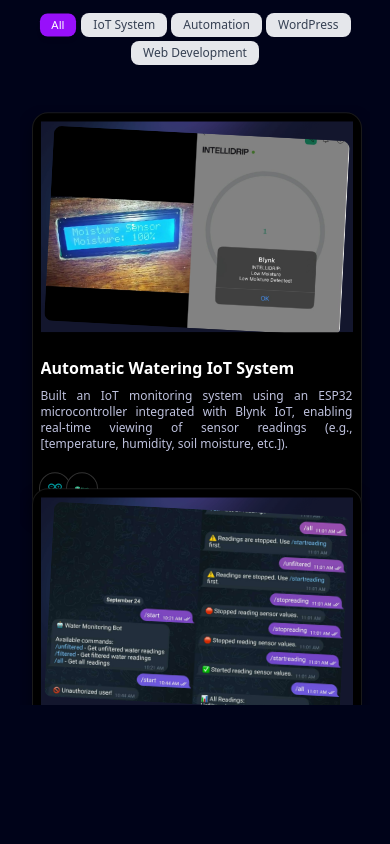
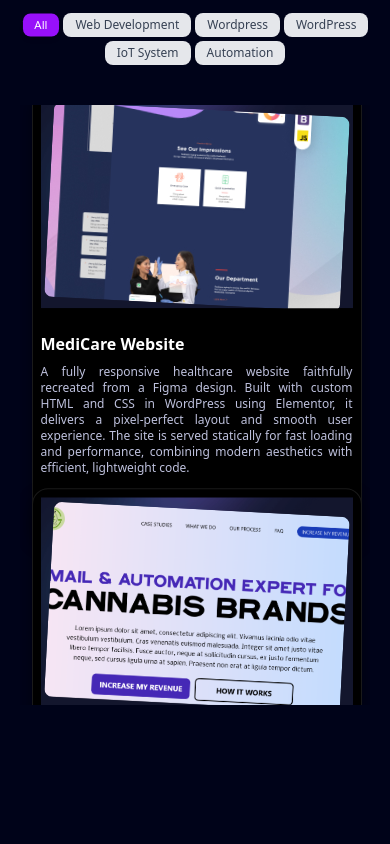
Before and after one commit to JustMe1234567/next-portfolio, a Next.js app: page / in a window 390 px wide. Shown: the part 3000-3844 px from the top of the page. Built offline with nearby package versions, Linux system fonts and the light colour scheme; grey boxes are pictures that could not be loaded.

Commit message:
added another project Medicare

```diff
--- a/components/RecentProjects2.tsx
+++ b/components/RecentProjects2.tsx
@@ -55,7 +55,7 @@
           grid-cols-1
           md:grid-cols-2
           lg:grid-cols-3
-          lg:max-h-[550px]   /* ~2 rows (6 cards) desktop */
+          lg:max-h-full   /* ~2 rows (6 cards) desktop */
           max-h-[600px]      /* ~4 cards mobile */
           overflow-y-auto
 
--- a/data/index.ts
+++ b/data/index.ts
@@ -82,6 +82,39 @@
 
 export const projects = [
   {
+    id: 3,
+    title: "MediCare Website",
+    des: "A fully responsive healthcare website faithfully recreated from a Figma design. Built with custom HTML and CSS in WordPress using Elementor, it delivers a pixel-perfect layout and smooth user experience. The site is served statically for fast loading and performance, combining modern aesthetics with efficient, lightweight code.",
+    img: "/medicareImg.jpg",
+    iconLists: [
+      "/cssLogo.svg",
+      "/tail.svg",
+      "/htmlLogo.svg",
+      "/netlifyLogo.svg",
+      "/elementor-icon.svg",
+    ],
+    link: "https://medicare101.netlify.app/",
+    category: ["Web Development", "Wordpress"],
+    target: "_blank",
+    live: true,
+  },
+  {
+    id: 4,
+    title: "Cannabis Email And Automation Website",
+    des: "Translated a Figma design into a fully functional static website using HTML and CSS for a WordPress frontend. Focused on precise layout implementation and desktop-specific optimization as per project guidelines.",
+    img: "/cannabisAssessment.png",
+    iconLists: [
+      "/cssLogo.svg",
+      "/tail.svg",
+      "/htmlLogo.svg",
+      "/netlifyLogo.svg",
+    ],
+    link: "https://lotus-assessment.netlify.app/",
+    category: ["WordPress", "Web Development"],
+    target: "_blank",
+    live: true,
+  },
+  {
     id: 1,
     title: "Automatic Watering IoT System",
     des: "Built an IoT monitoring system using an ESP32 microcontroller integrated with Blynk IoT, enabling real-time viewing of sensor readings (e.g., [temperature, humidity, soil moisture, etc.]).",
@@ -102,33 +135,6 @@
     category: ["IoT System", "Automation"],
     target: "none",
     live: false,
-  },
-  // {
-  //   id: 3,
-  //   title: "AI Image SaaS - Canva Application",
-  //   des: "A REAL Software-as-a-Service app with AI features and a payments and credits system using the latest tech stack.",
-  //   img: "/p3.svg",
-  //   iconLists: ["/re.svg", "/tail.svg", "/ts.svg", "/three.svg", "/c.svg"],
-  //   link: "#3",
-  //   category: ["Web Development"],
-  //   target: "none",
-  //   live: false,
-  // },
-  {
-    id: 4,
-    title: "Cannabis Email And Automation Website",
-    des: "Translated a Figma design into a fully functional static website using HTML and CSS for a WordPress frontend. Focused on precise layout implementation and desktop-specific optimization as per project guidelines.",
-    img: "/cannabisAssessment.png",
-    iconLists: [
-      "/cssLogo.svg",
-      "/tail.svg",
-      "/htmlLogo.svg",
-      "/netlifyLogo.svg",
-    ],
-    link: "https://lotus-assessment.netlify.app/",
-    category: ["WordPress", "Web Development"],
-    target: "_blank",
-    live: true,
   },
 ];
 
```
Also changed, not shown: public/elementor-icon.svg (added), public/medicareImg.jpg (added).
